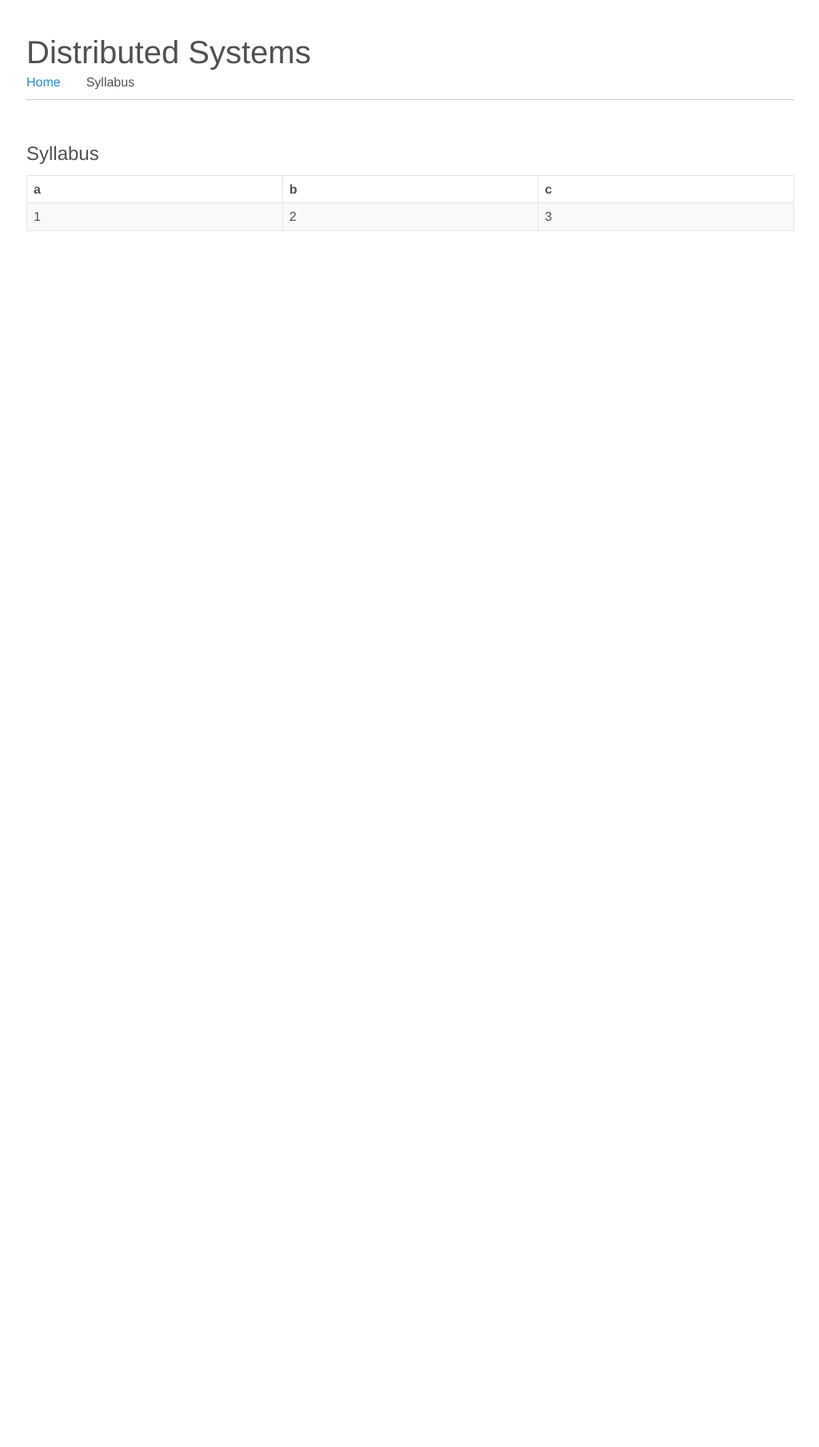
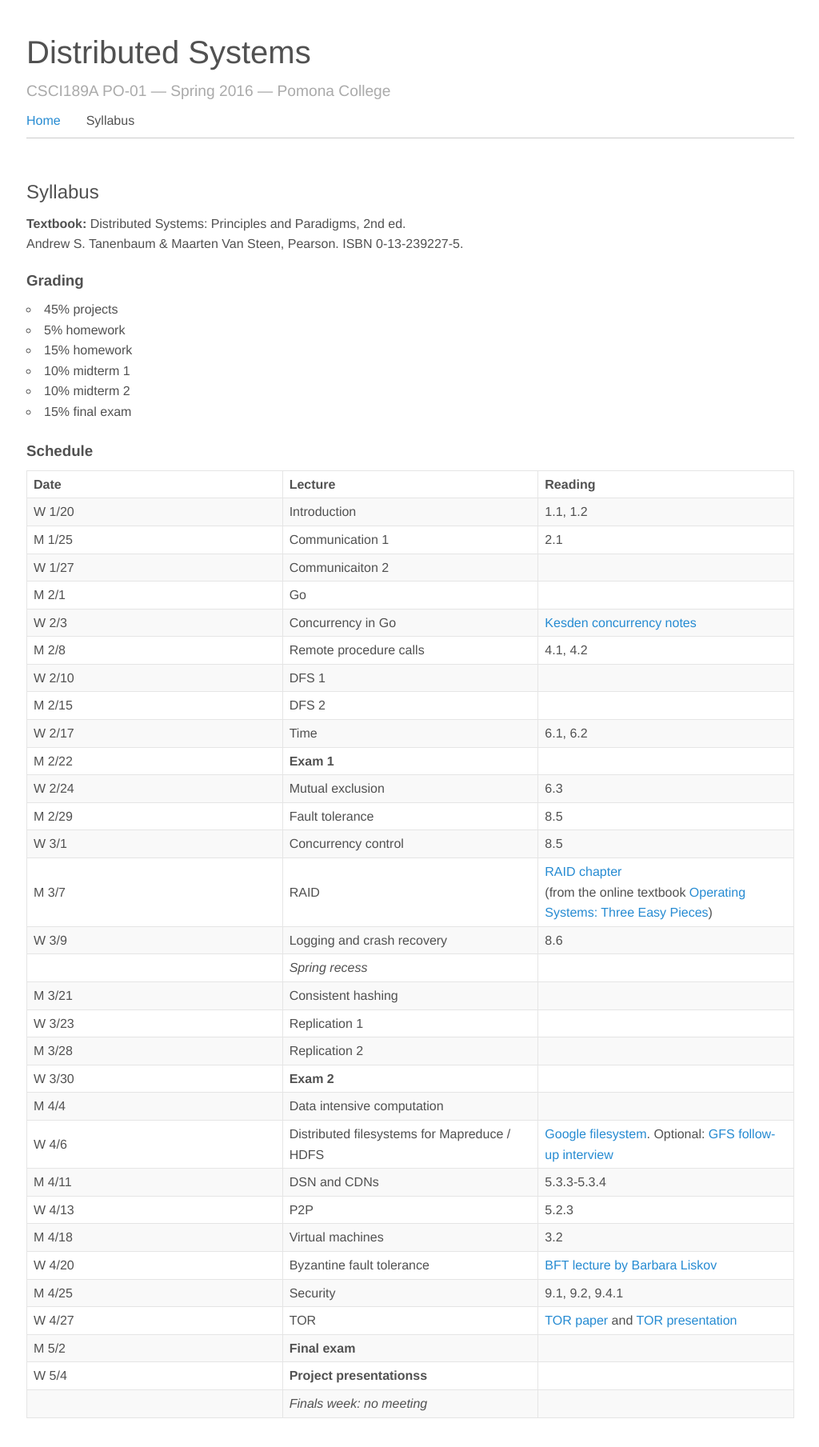
Before and after one commit to jnylam/jnylam.github.io, a Jekyll site: the page built from _courses/ds/syllabus.md, in a window 1280 px wide. Shown: the whole page at 80% size, without its empty margins (127-1151 px from the left). Built offline with Jekyll 4.4.1, drawn with Linux system fonts in a browser that asks for light colours; before the commit the page ends 900 px from its top, so only the background shows below that.

Commit message:
add schedule

```diff
--- a/_courses/ds/syllabus.md
+++ b/_courses/ds/syllabus.md
@@ -4,7 +4,49 @@ title: Syllabus
 courseid: ds
 ---
 
+**Textbook:** Distributed Systems: Principles and Paradigms, 2nd ed.<br/>
+Andrew S. Tanenbaum & Maarten Van Steen, Pearson. ISBN 0-13-239227-5.
 
-a | b | c |
--|-|-|
-1 | 2 | 3 |
+###Grading
+* 45% projects
+* 5% homework
+* 15% homework
+* 10% midterm 1
+* 10% midterm 2
+* 15% final exam
+
+### Schedule
+
+Date|Lecture|Reading
+----|-------|-------
+W 1/20  |  Introduction  | 1.1, 1.2
+M 1/25  |  Communication 1  | 2.1
+W 1/27  |  Communicaiton 2  |
+M 2/1   |  Go |
+W 2/3   |  Concurrency in Go  | [Kesden concurrency notes](http://www.andrew.cmu.edu/course/15-440-kesden/index/lecture_index.html)
+M 2/8   |  Remote procedure calls  |  4.1, 4.2
+W 2/10  |  DFS 1 |
+M 2/15  |  DFS 2 |
+W 2/17  |  Time  | 6.1, 6.2
+M 2/22  |**Exam 1** |
+W 2/24  |  Mutual exclusion  |  6.3
+M 2/29  |  Fault tolerance   |  8.5
+W 3/1   |  Concurrency control  |  8.5
+M 3/7   |  RAID  |  [RAID chapter](http://pages.cs.wisc.edu/~remzi/OSTEP/file-raid.pdf)<br/> (from the online textbook [Operating Systems: Three Easy Pieces](http://pages.cs.wisc.edu/~remzi/OSTEP/))
+W 3/9   |  Logging and crash recovery  | 8.6
+        | _Spring recess_ |
+M 3/21  |  Consistent hashing  |
+W 3/23  |  Replication 1  |
+M 3/28  |  Replication 2  |
+W 3/30  |**Exam 2**|
+M 4/4   |  Data intensive computation  |
+W 4/6   |  Distributed filesystems for Mapreduce / HDFS  | [Google filesystem](http://research.google.com/archive/gfs-sosp2003.pdf). Optional: [GFS follow-up interview](http://queue.acm.org/detail.cfm?id=1594206)
+M 4/11  |  DSN and CDNs  |  5.3.3-5.3.4
+W 4/13  |  P2P  |  5.2.3
+M 4/18  |  Virtual machines  |  3.2
+W 4/20  |  Byzantine fault tolerance  |  [BFT lecture by Barbara Liskov](http://video.mit.edu/watch/practical-byzantine-fault-tolerance-9388/)
+M 4/25  |  Security  |  9.1, 9.2, 9.4.1
+W 4/27  |  TOR  |  [TOR paper](https://svn.torproject.org/svn/projects/design-paper/tor-design.pdf) and [TOR presentation](http://freehaven.net/~arma/slides-toorcon05.pdf)
+M 5/2   |**Final exam**|
+W 5/4   |**Project presentationss**|
+        | _Finals week: no meeting_ |
--- a/_layouts/course.html
+++ b/_layouts/course.html
@@ -42,6 +42,7 @@
 
   <header>
     <h1>{{ homepage.title }}</h1>
+    <h2>{{ homepage.subtitle }}</h2>
     {% if show_navbar %}
       <nav>
         <ul>
--- a/_sass/course.sass
+++ b/_sass/course.sass
@@ -2,9 +2,12 @@ header
   width: 100%
   h1
     font-size: 2.5rem
-    font-weight: normal
-    margin: auto 0
-    padding-left: 0
+    margin-top: 0
+  h2
+    font-size: 1.2rem
+    margin-top: 0
+    padding-top: 0
+    color: #aaa
 
 nav
   width: 100%
```
Also changed, not shown: _courses/ds/index.html (deleted, +0 -27 lines), _courses/ds/index.md (added, +23 -0 lines).
